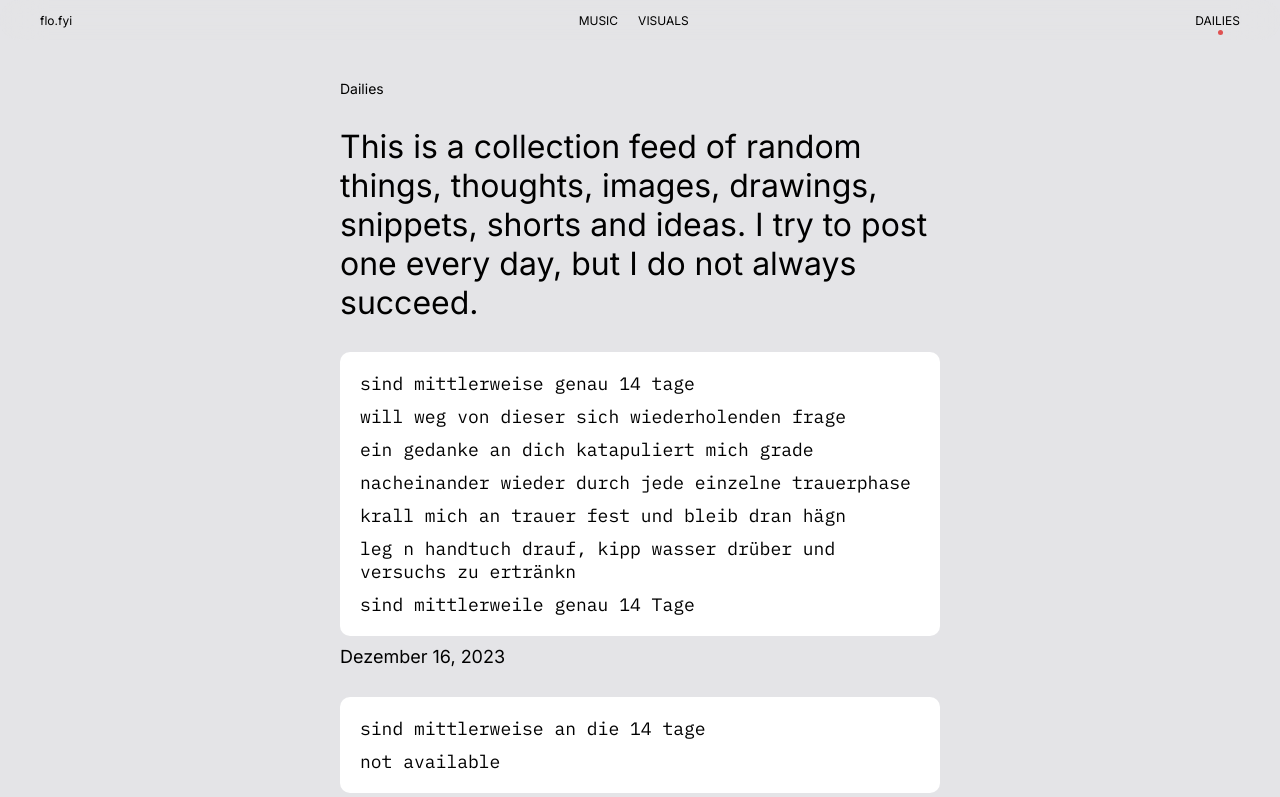
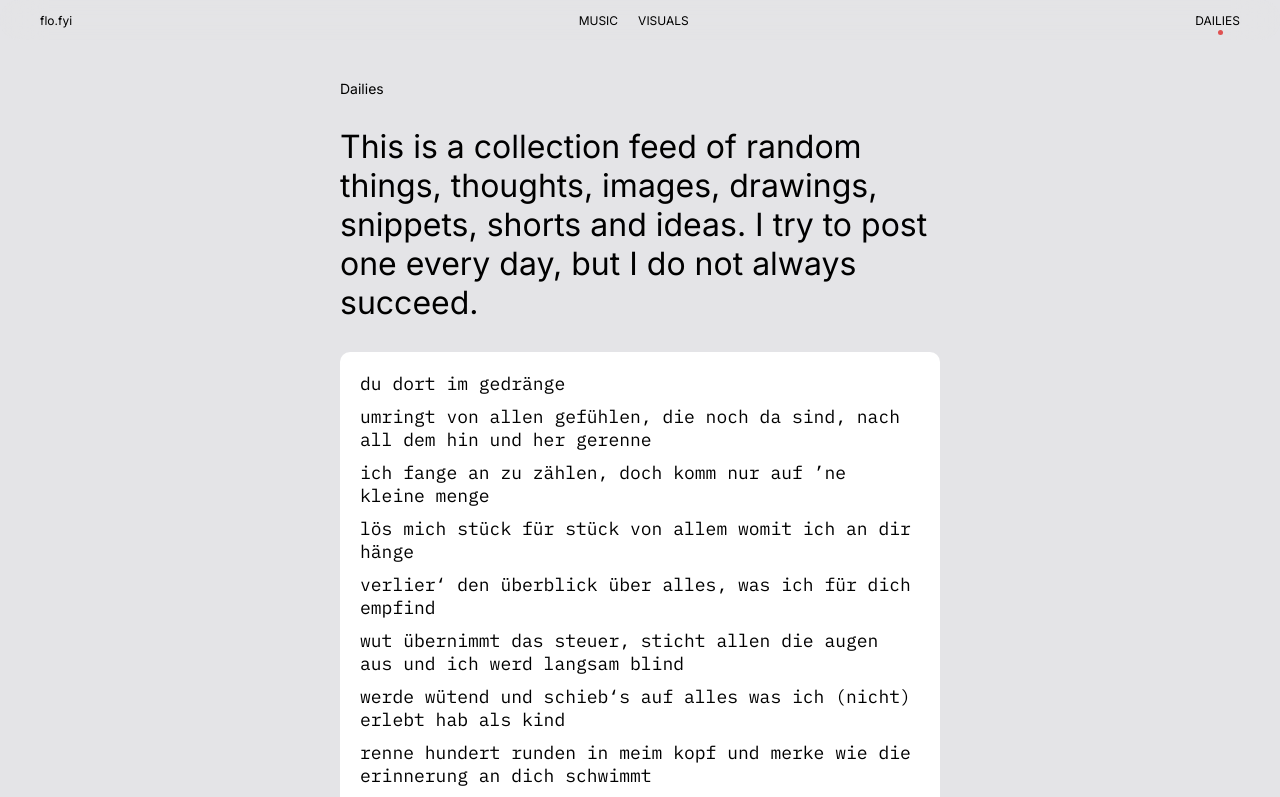
Before and after one commit to wnklrspace/flos-web, a Next.js app: page /dailies in a window 1280 px wide. Shown: the top 797 px of the page. Built offline with nearby package versions, Linux system fonts and the light colour scheme.

Commit message:
feat: add daily for 22 dec

```diff
--- /dev/null
+++ b/content/dailies/2023/12/22.ts
@@ -0,0 +1,18 @@
+import { DAILY_TYPE, Daily } from '../../../../types/dailies';
+
+const Menge: Daily = {
+	type: DAILY_TYPE.TEXT,
+	text: [
+		`du dort im gedränge`,
+		`umringt von allen gefühlen, die noch da sind, nach all dem hin und her gerenne`,
+		`ich fange an zu zählen, doch komm nur auf ’ne kleine menge`,
+		`lös mich stück für stück von allem womit ich an dir hänge`,
+		`verlier‘ den überblick über alles, was ich für dich empfind`,
+		`wut übernimmt das steuer, sticht allen die augen aus und ich werd langsam blind`,
+		`werde wütend und schieb‘s auf alles was ich (nicht) erlebt hab als kind`,
+		`renne hundert runden in meim kopf und merke wie die erinnerung an dich schwimmt`,
+	],
+	title: 'Dezember 22, 2023',
+};
+
+export default Menge;
--- a/content/dailies/2023/12/index.ts
+++ b/content/dailies/2023/12/index.ts
@@ -1,6 +1,7 @@
+import Menge from './22';
 import VierzehnTage from './16';
 import VierzehnTageAlternative from './12-alternative';
 
-const December = [VierzehnTage, VierzehnTageAlternative];
+const December = [Menge, VierzehnTage, VierzehnTageAlternative];
 
 export default December;
```
